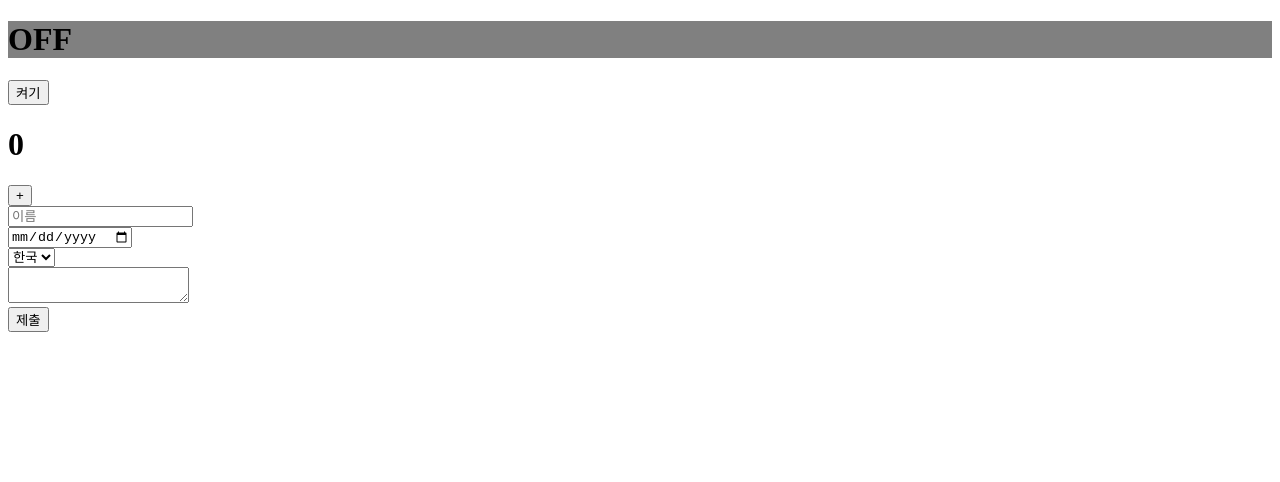
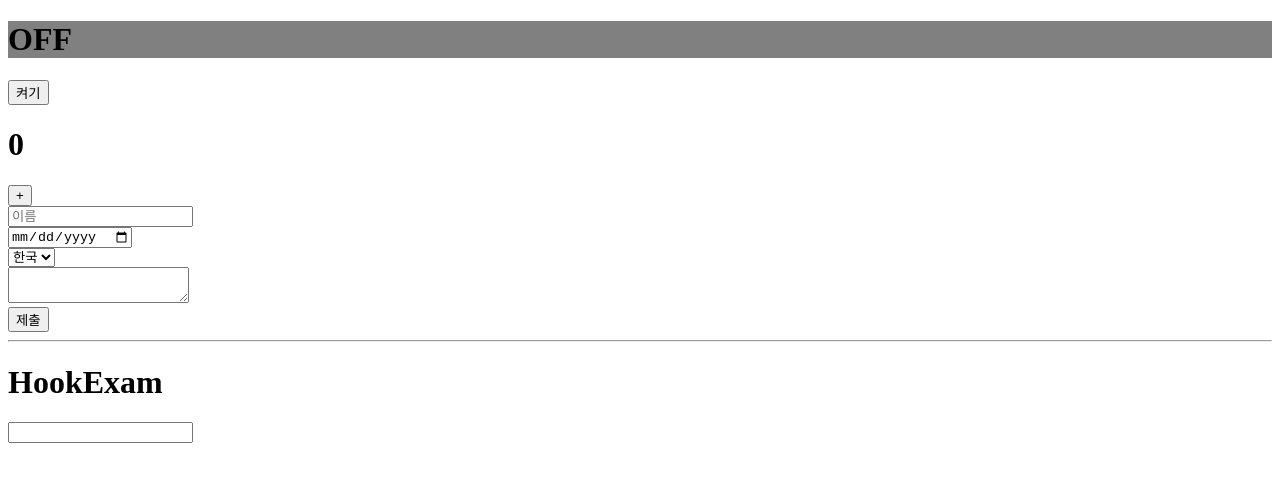
Before and after one commit to Kbomi16/onebite-react, a React (Vite) app in the folder section5/: page / in a window 1280 px wide. Shown: the top 482 px of the page. Built offline with nearby package versions, Linux system fonts and the light colour scheme.

Commit message:
react hooks

```diff
--- a/section5/src/App.jsx
+++ b/section5/src/App.jsx
@@ -1,6 +1,7 @@
 /* eslint-disable react/prop-types */
 import Bulb from './components/Bulb'
 import Counter from './components/Counter'
+import HookExam from './components/HookExam'
 import Register from './components/Register'
 
 function App() {
@@ -9,6 +10,7 @@
       <Bulb />
       <Counter />
       <Register />
+      <HookExam />
     </>
   )
 }
--- /dev/null
+++ b/section5/src/components/HookExam.jsx
@@ -0,0 +1,19 @@
+/* eslint-disable no-unused-vars */
+import React, { useState } from 'react'
+import useInput from '../hooks/useInput'
+
+
+
+function HookExam() {
+  const [input, onChange] = useInput()
+
+  return (
+    <div>
+      <hr />
+      <h1>HookExam</h1>
+      <input value={input} onChange={onChange} />
+    </div>
+  )
+}
+
+export default HookExam
--- /dev/null
+++ b/section5/src/hooks/useInput.jsx
@@ -0,0 +1,14 @@
+import { useState } from "react"
+
+// 커스텀 훅
+function useInput() {
+  const [input, setInput] = useState('')
+
+  const onChange = (e) => {
+    setInput(e.target.value)
+  }
+
+  return [input, onChange]
+}
+
+export default useInput
```
